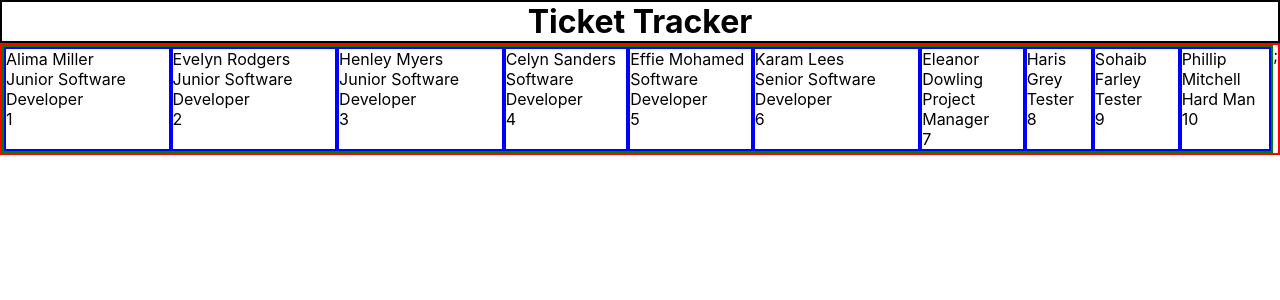
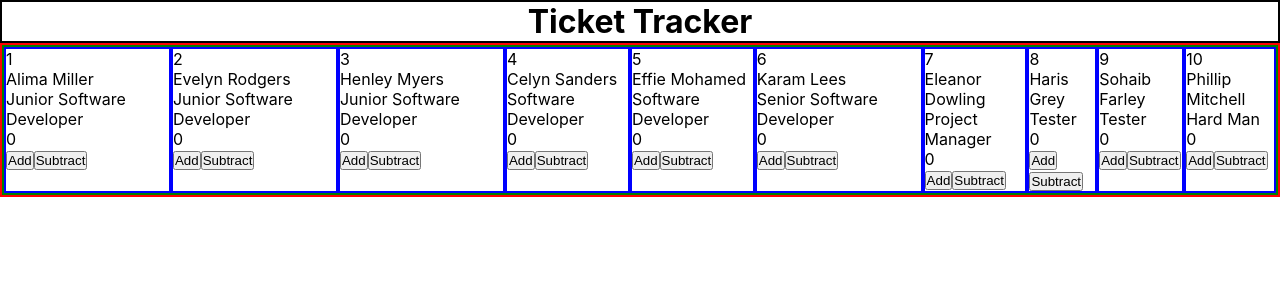
Before and after one commit to Zain-Ashfaq/ticket-manager, a React (Create React App) app in the folder ticket-manager-app/: page / in a window 1280 px wide. Shown: the top 300 px of the page. Built offline with nearby package versions, Linux system fonts and the light colour scheme.

Commit message:
Added plus and minus buttons. Updates via state

```diff
--- a/ticket-manager-app/src/App.jsx
+++ b/ticket-manager-app/src/App.jsx
@@ -12,7 +12,7 @@ const App = () => {
     <main>
       <h1 className="main__header">Ticket Tracker</h1>
       <div className="main__tiles-container">
-        <TrackerTiles namesArray={teams} />;
+        <TrackerTiles teamsArray={teams} />
       </div>
     </main>
   );
--- a/ticket-manager-app/src/components/TrackerTile.jsx
+++ b/ticket-manager-app/src/components/TrackerTile.jsx
@@ -1,20 +1,35 @@
 import "./TrackerTile.scss";
+import { useState } from "react";
 
 const TrackerTiles = (props) => {
   // id
   // name
-  //role
-  const { namesArray } = props;
+  // role
+  const { teamsArray } = props;
+  const [counter, setCounter] = useState(0);
 
-  const cardList = namesArray.map((names) => (
+  const addCounter = () => {
+    console.log("yes");
+    setCounter(counter + 1);
+  };
+  const subtractCounter = () => {
+    console.log("yes");
+
+    counter <= 0 ? setCounter(counter - 0) : setCounter(counter - 1);
+  };
+
+  const employee = teamsArray.map((key) => (
     <div className="individual-card">
-      <p>{names.name}</p>
-      <p>{names.role}</p>
-      <p>{names.id}</p>
+      <p>{key.id}</p>
+      <p>{key.name}</p>
+      <p>{key.role}</p>
+      <p>{counter}</p>
+      <button onClick={addCounter}>Add</button>
+      <button onClick={subtractCounter}>Subtract</button>
     </div>
   ));
 
-  return <div className="test">{cardList}</div>;
+  return <div className="test">{employee}</div>;
 };
 
 export default TrackerTiles;
```
